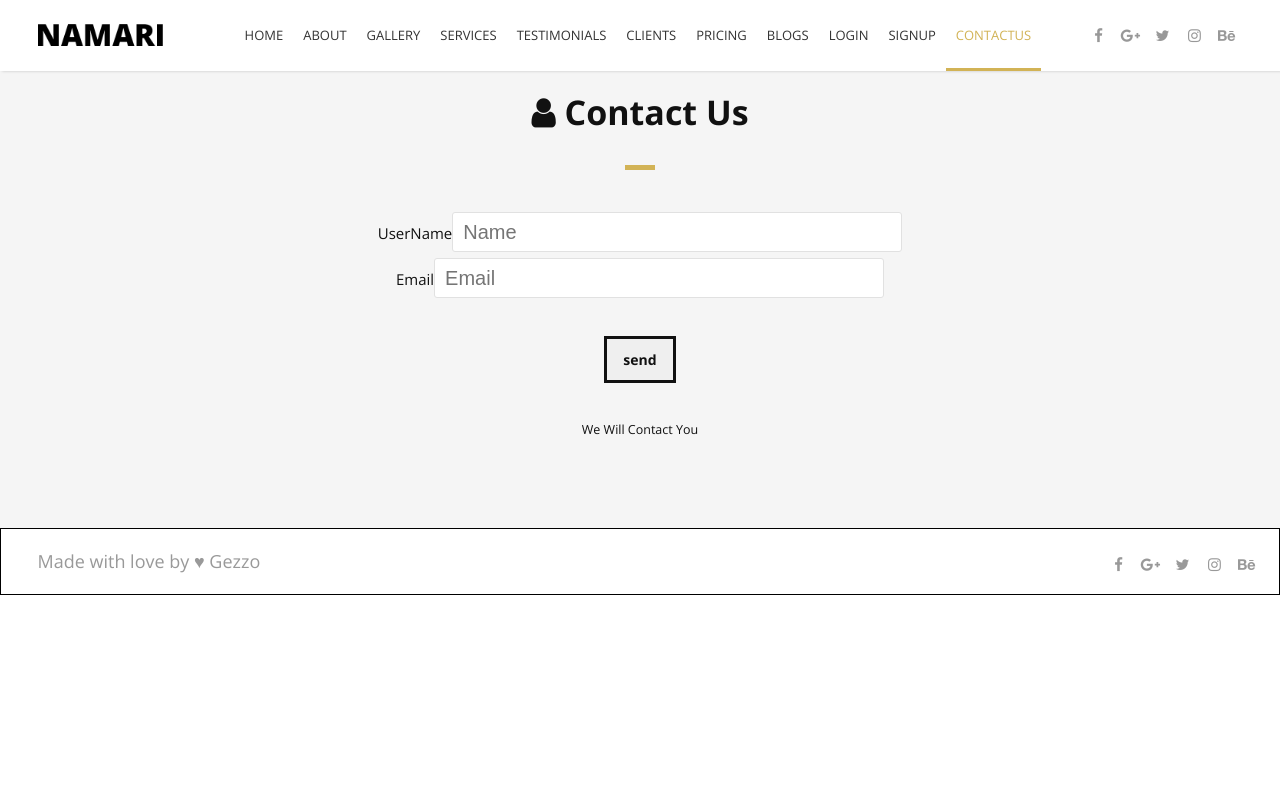
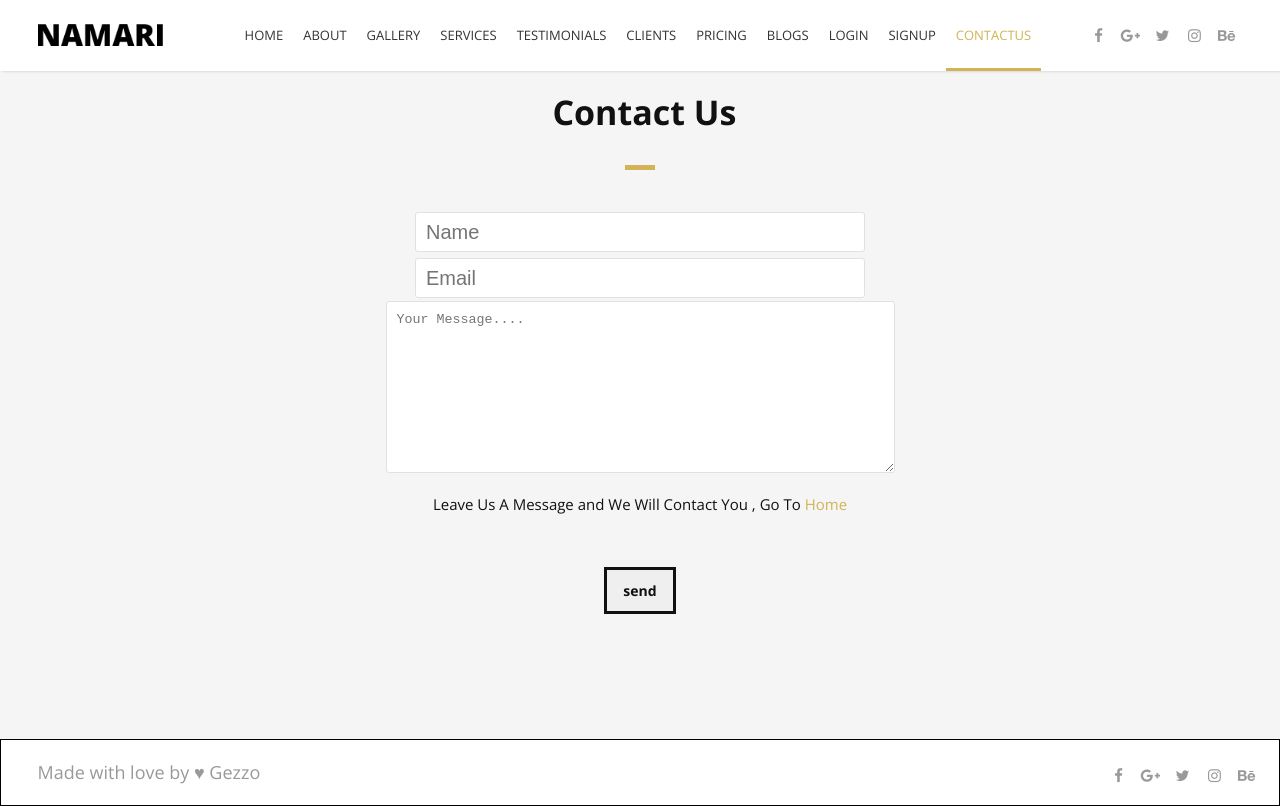
Before and after one commit to mhmdwSamir/ConvertingToAngular, an Angular app: page /contactUs in a window 1280 px wide. Built offline with nearby package versions, Linux system fonts and the light colour scheme.

Commit message:
create contact us form & finish its style

```diff
--- a/src/app/Shared/input/input.component.ts
+++ b/src/app/Shared/input/input.component.ts
@@ -11,6 +11,8 @@ export class InputComponent implements OnInit {
   @Input() control: FormControl;
   @Input() controlType: string;
   @Input() label: string;
+  @Input() rows: string;
+  @Input() cols: string;
 
   constructor() {}
 
--- a/src/app/app.module.ts
+++ b/src/app/app.module.ts
@@ -24,6 +24,7 @@ import { ContactUsComponent } from './contact-us/contact-us.component';
 import { InputComponent } from './Shared/input/input.component';
 import { PreLoaderComponent } from './pre-loader/pre-loader.component';
 import { NgbPaginationModule, NgbModule } from '@ng-bootstrap/ng-bootstrap';
+
 @NgModule({
   declarations: [
     AppComponent,
--- a/src/app/contact-us/contact-us.component.html
+++ b/src/app/contact-us/contact-us.component.html
@@ -1,30 +1,44 @@
 <section class="secondary-color text-center scrollto clearfix">
   <div class="row clearfix">
     <div class="section-heading">
-      <h2 class="section-title"><i class="fa fa-user"></i> Contact Us</h2>
+      <h2 class="section-title"><i class="fa fa-bin"></i> Contact Us</h2>
       <form [formGroup]="contactUsForm" (ngSubmit)="Send()">
         <app-input
           placeholder="Name"
-          label="UserName"
           type="text"
           [control]="contactUsForm.get('userName')"
           [controlType]="'input'"
         >
         </app-input>
-
         <app-input
           placeholder="Email"
-          label="Email"
           type="text"
           [control]="contactUsForm.get('email')"
           [controlType]="'input'"
         >
         </app-input>
-
+        <!-- <app-input
+          placeholder="Message"
+          type="text"
+          [control]="contactUsForm.get('message')"
+          [controlType]="'textarea'"
+          cols="35"
+        >
+        </app-input> -->
+        <textarea
+          formControlName="message"
+          cols="59"
+          rows="10"
+          placeholder="Your Message...."
+        >
+        </textarea>
+        <p>
+          Leave Us A Message and We Will Contact You , Go To
+          <a routerLink="/Home">Home</a>
+        </p>
         <div class="form-buttons">
           <button class="button" type="submit">send</button>
         </div>
-        <small> We Will Contact You </small>
       </form>
     </div>
   </div>
--- a/src/app/contact-us/contact-us.component.ts
+++ b/src/app/contact-us/contact-us.component.ts
@@ -1,5 +1,5 @@
 import { Component, OnInit } from '@angular/core';
-import { FormGroup, FormControl } from '@angular/forms';
+import { FormGroup, FormControl, Validators } from '@angular/forms';
 
 @Component({
   selector: 'app-contact-us',
@@ -8,8 +8,9 @@ import { FormGroup, FormControl } from '@angular/forms';
 })
 export class ContactUsComponent implements OnInit {
   contactUsForm = new FormGroup({
-    userName: new FormControl(null),
-    email: new FormControl(null),
+    userName: new FormControl(null, []),
+    email: new FormControl(null, [Validators.email]),
+    message: new FormControl(null, []),
   });
   constructor() {}
 
```
